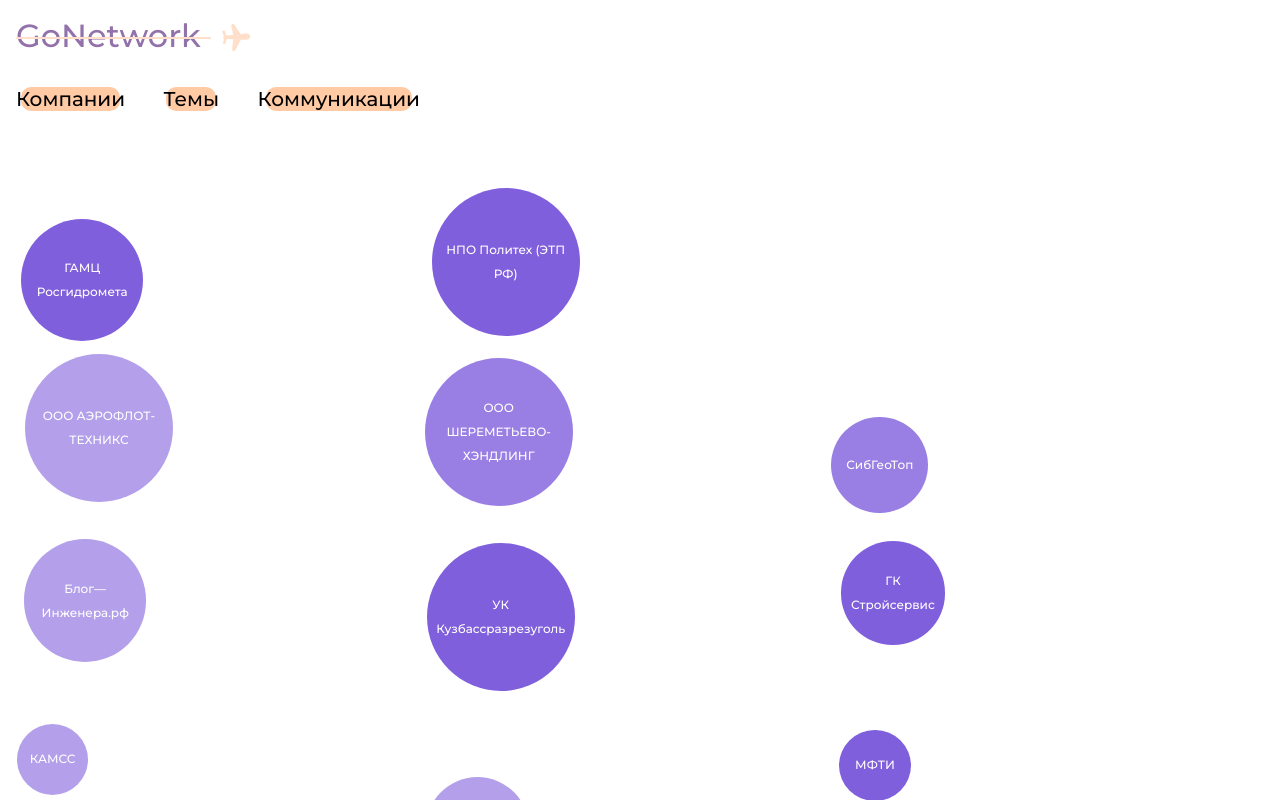
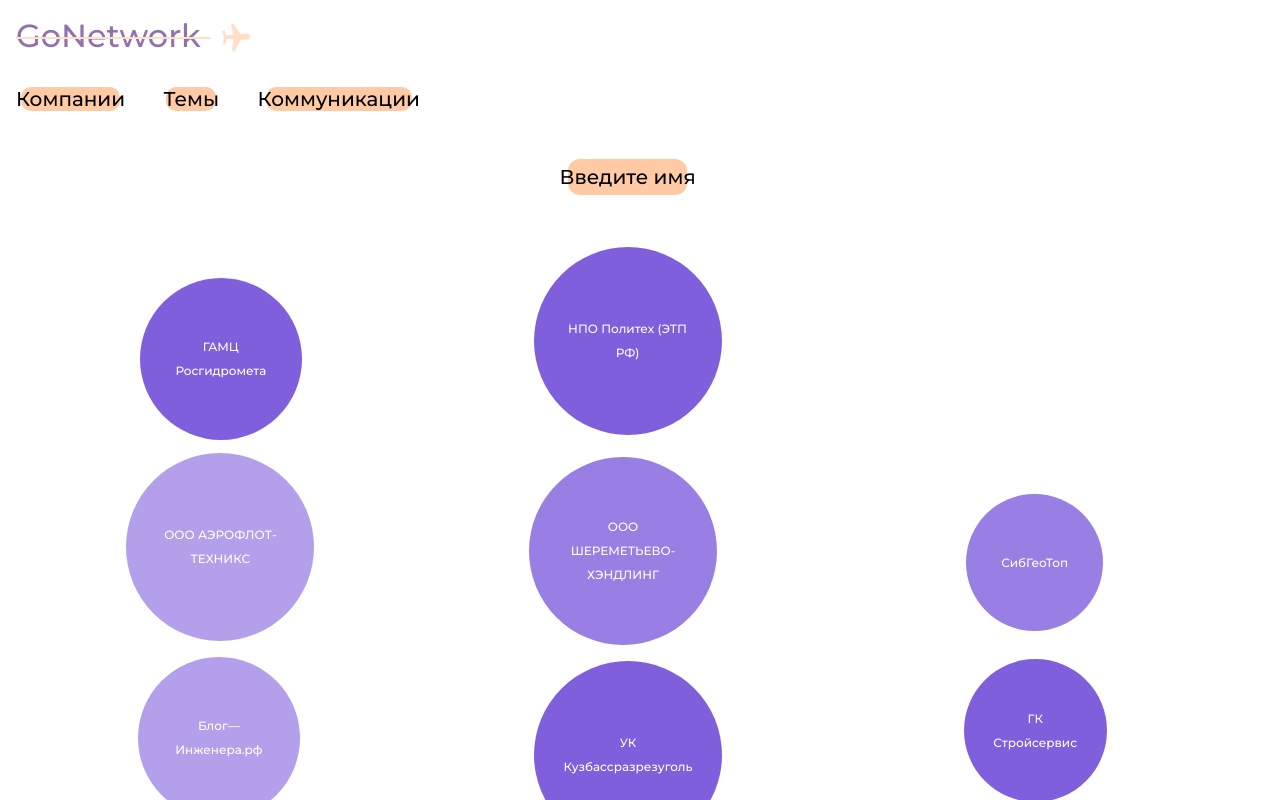
Before and after one commit to HannaTsilikina/GoNetwork-Community, a React (Vite) app: page /companies in a window 1280 px wide. Shown: the top 800 px of the page. Built offline with nearby package versions, Linux system fonts and the light colour scheme.

Commit message:
add seach in company page

```diff
--- a/src/Components/Departments/Departments.scss
+++ b/src/Components/Departments/Departments.scss
@@ -5,15 +5,16 @@
   display: grid;
   max-width: 100vw;
   grid-template-columns: 1fr 1fr 1fr;
-  grid-auto-rows: 14vw;
+  grid-template-rows: 1fr;
 }
 
 .departments__items {
   a {
     text-decoration: none;
+    justify-content: center;
+    display: flex;
   }
   .mainscreen__company {
-    cursor: pointer;
     display: flex;
   }
   .mainscreen__department {
@@ -27,7 +28,7 @@
     font-weight: 500;
     line-height: 24px;
     word-wrap: break-word;
-    padding: 10px;
+    padding: 30px;
   }
   .sizeNone {
     height: 0px;
--- a/src/Pages/CompanyPage/CompanyPage.jsx
+++ b/src/Pages/CompanyPage/CompanyPage.jsx
@@ -1,9 +1,15 @@
 import "./CompanyPage.scss";
+import "../SearchingPage/SearchingPage.scss"
 import data from "../../../data.json";
 import Departments from "../../Components/Departments/Departments";
 import { randomIntFromInterval } from "../../helpers/commonFunctions";
+// import Search from "../../Components/Search/Search";
+import { useState, useMemo } from 'react';
 
 const CompanyPage = () => {
+
+  const [searchTerm, setSearchTerm] = useState('');
+
   const members = data.members;
 
   const shuffleArray = (array) => {
@@ -50,9 +56,28 @@
     ];
   }
 
+  const filteredCompanies = useMemo(() => uniqueCompaniesPositions.filter((name) => name.toLowerCase().includes(searchTerm.toLowerCase())))
+  const handleSearchInputChange = (event) => {
+    const inputText = event.target.value;
+    setSearchTerm(inputText);
+}
+
   return (
     <main className="company__main">
-      <Departments arrayOfCompanies={uniqueCompaniesPositions} />
+      <div className="sp__container">
+      <div className='sp__container-input'>
+      <input
+        type="text"
+        value={searchTerm}
+        onChange={handleSearchInputChange}
+        placeholder='Введите имя'
+      /><span></span>
+      </div>
+      </div>
+      <div className="sp__container-result">
+      {filteredCompanies.length === 0 ? <p>Не найдено</p> : null}
+      </div>
+      <Departments arrayOfCompanies={filteredCompanies} />
     </main>
   );
 };
--- a/src/Pages/CompanyPage/CompanyPage.scss
+++ b/src/Pages/CompanyPage/CompanyPage.scss
@@ -3,9 +3,7 @@
 
 .company__main {
   height: auto;
-  padding: 8vh 0;
-  display: block;
-  justify-content: space-between;
+  display: grid;
   align-items: flex-start;
   gap: 0vh;
   max-width: 98%;
--- a/src/Pages/SearchingPage/SearchingPage.scss
+++ b/src/Pages/SearchingPage/SearchingPage.scss
@@ -55,7 +55,7 @@
         margin : 0 auto;
 
         p {
-            margin: 0 auto;
+          margin: 0 auto;
         }
 
         .sp__container-result-users {
```
